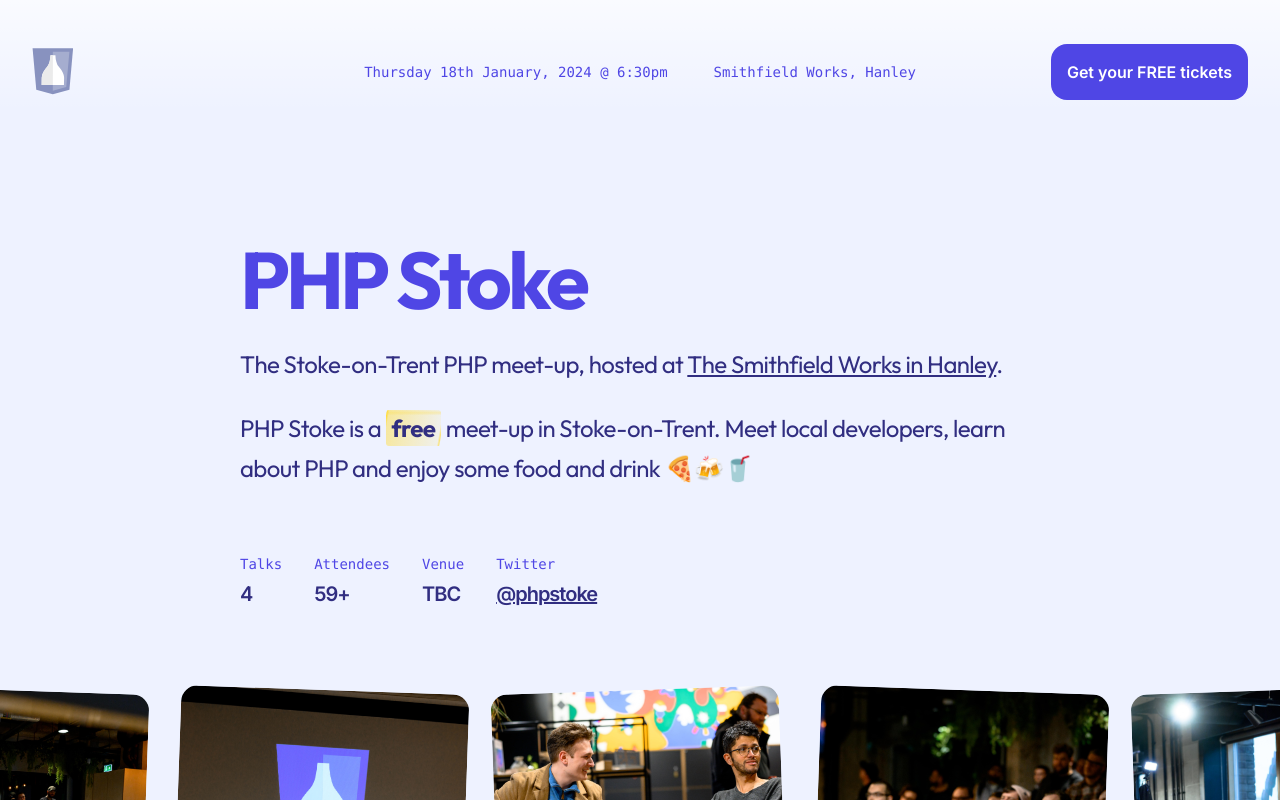
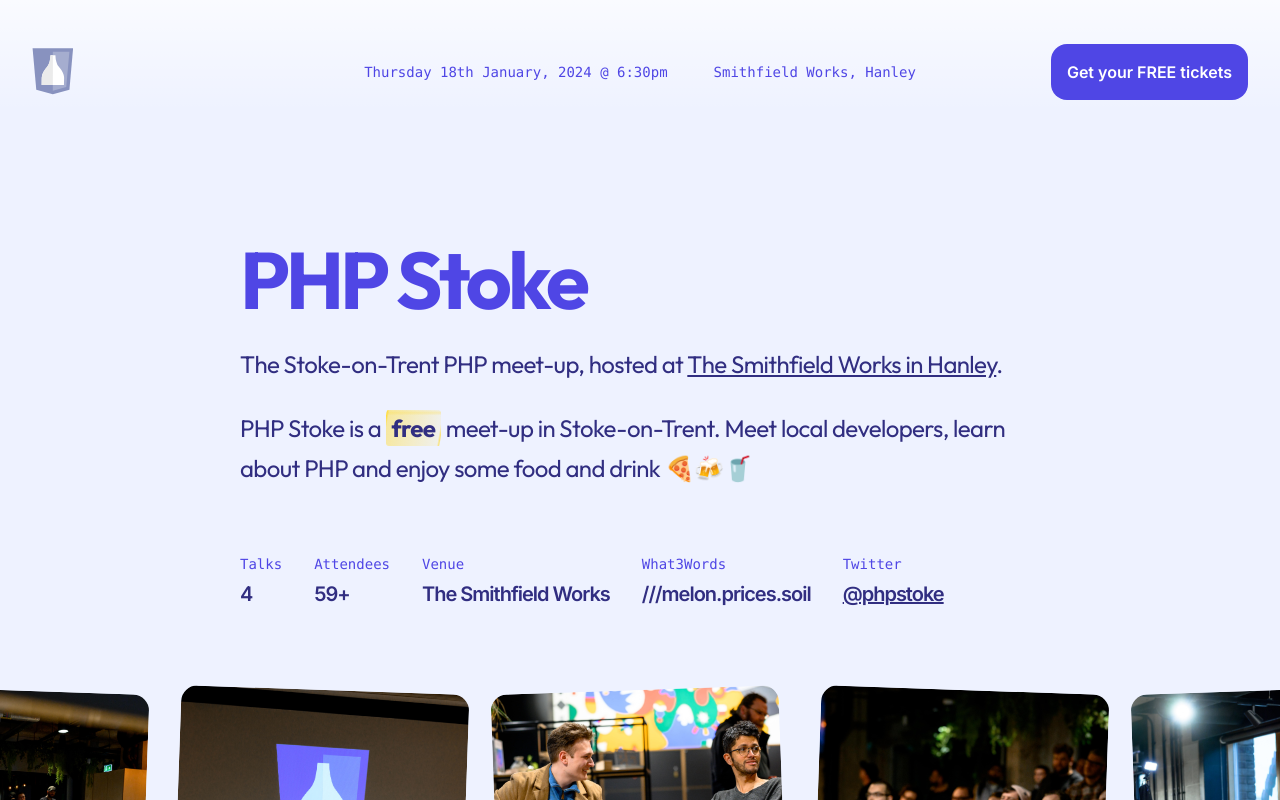
Before and after one commit to phpstoke/phpstoke.co.uk, a Next.js app: page / in a window 1280 px wide. Shown: the top 800 px of the page. Built offline with nearby package versions, Linux system fonts and the light colour scheme; some icons are missing.

Commit message:
Update location

```diff
--- a/src/components/Hero.jsx
+++ b/src/components/Hero.jsx
@@ -83,9 +83,8 @@
             {[
               ['Talks', '4'],
               ['Attendees', '59+'],
-              // ['Venue', 'The Smithfield Works'],
-              ['Venue', 'TBC'],
-              // ['What3Words', '///melon.prices.soil'],
+              ['Venue', 'The Smithfield Works'],
+              ['What3Words', '///melon.prices.soil'],
             ].map(([name, value]) => (
               <div key={name}>
                 <dt className="font-mono text-sm text-indigo-600">{name}</dt>
```
